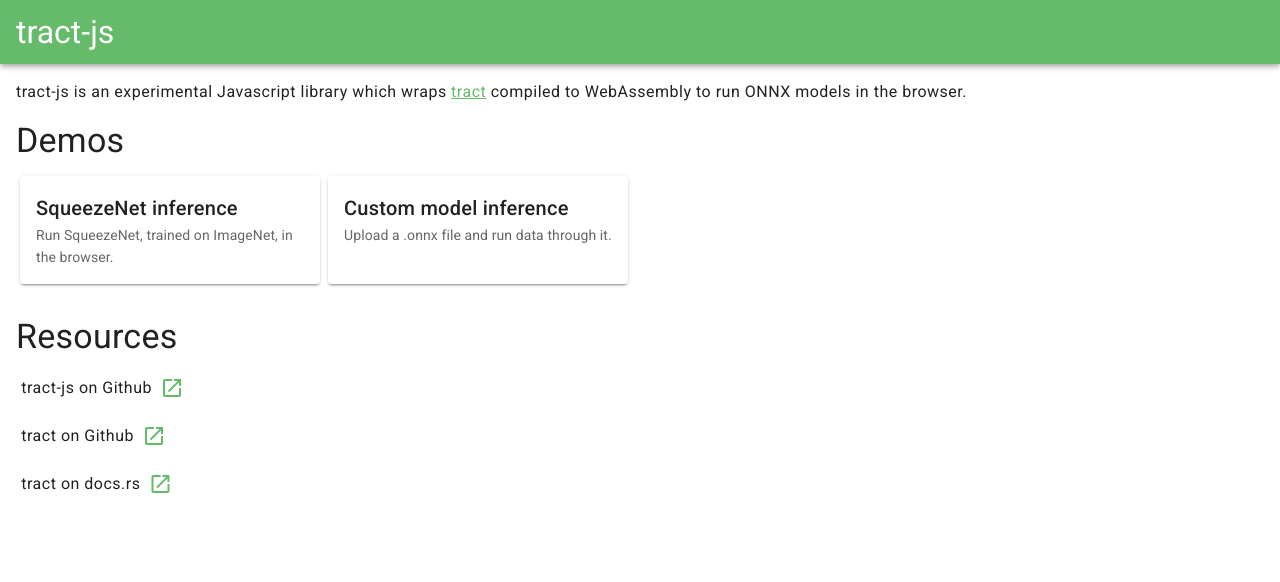
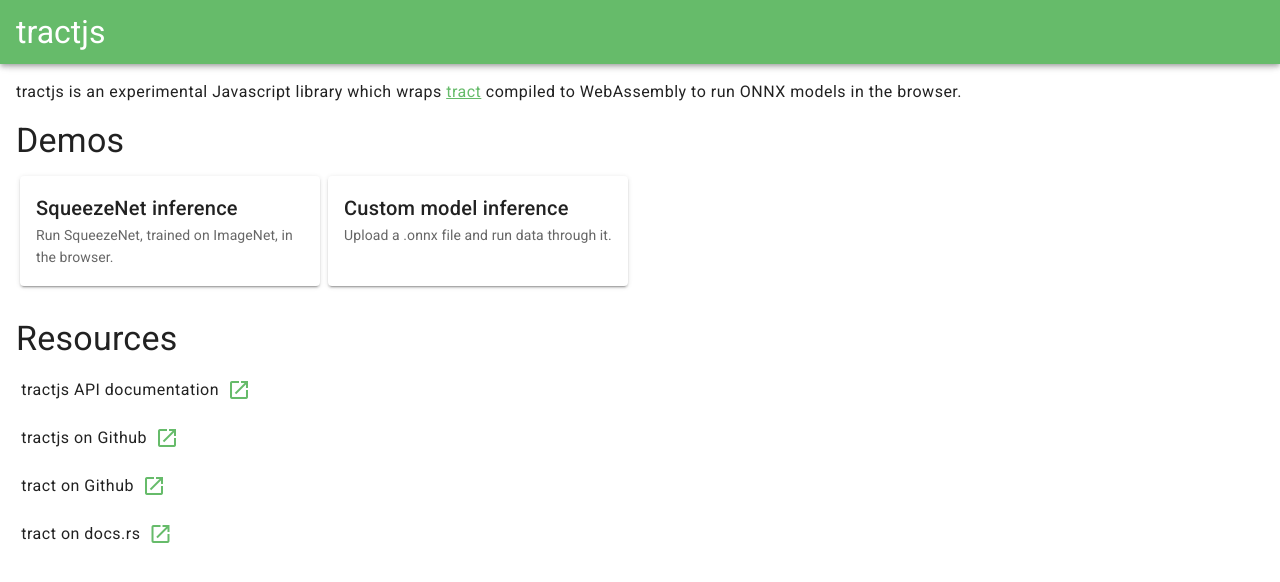
Before and after one commit to bminixhofer/tractjs, a Vue app in the folder demos/: page / in a window 1280 px wide. Shown: the top 582 px of the page. Built offline with nearby package versions, Linux system fonts and the light colour scheme.

Commit message:
tract-js -> tractjs, fix docs build

```diff
--- a/demos/src/App.vue
+++ b/demos/src/App.vue
@@ -3,7 +3,7 @@
     <v-app-bar app color="primary" dark>
       <div class="d-flex align-center">
         <router-link to="/">
-          <h1 class="white--text font-weight-regular">tract-js</h1>
+          <h1 class="white--text font-weight-regular">tractjs</h1>
         </router-link>
       </div>
     </v-app-bar>
--- a/demos/src/router/index.js
+++ b/demos/src/router/index.js
@@ -26,4 +26,14 @@
   routes
 });
 
+router.beforeEach((to, _, next) => {
+  const nearestWithTitle = to.matched.reverse().find(r => r.meta && r.meta.title);
+
+  if(nearestWithTitle) {
+    document.title = nearestWithTitle.meta.title;
+  }
+
+  next();
+});
+
 export default router;
--- a/demos/src/router/routes.json
+++ b/demos/src/router/routes.json
@@ -1,18 +1,30 @@
 [
     {
         "path": "/",
-        "name": "Home"
+        "name": "Home",
+        "meta": {
+            "title": "tractjs"
+        }
     },
     {
         "path": "/squeezenet",
-        "name": "Squeezenet"
+        "name": "Squeezenet",
+        "meta": {
+            "title": "Squeezenet Demo - tractjs"
+        }
     },
     {
         "path": "/custom-model",
-        "name": "CustomModel"
+        "name": "CustomModel",
+        "meta": {
+            "title": "Custom Model - tractjs"
+        }
     },
     {
         "path": "*",
-        "name": "404"
+        "name": "404",
+        "meta": {
+            "title": "404 Page Not Found - tractjs"
+        }
     }
 ]
--- a/demos/src/views/Home.vue
+++ b/demos/src/views/Home.vue
@@ -1,7 +1,7 @@
 <template>
   <div>
     <p class="body-1">
-      tract-js is an experimental Javascript library which wraps
+      tractjs is an experimental Javascript library which wraps
       <a
         href="https://github.com/snipsco/tract"
       >tract</a> compiled to WebAssembly to run ONNX models in the browser.
@@ -9,7 +9,7 @@
     <h2 class="display-1">Demos</h2>
     <div class="d-flex flex-wrap mt-2 mb-6 pl-1">
       <v-hover v-slot:default="{ hover }" v-for="(demo, i) in demos" :key="i">
-        <v-card :href="demo.href" width="300" class="ma-2 ml-0" :elevation="hover ? 4 : 2">
+        <v-card :href="demo.href" min-height="110" width="300" class="ma-2 ml-0" :elevation="hover ? 4 : 2">
           <v-card-title>{{demo.title}}</v-card-title>
           <v-card-subtitle>{{demo.text}}</v-card-subtitle>
         </v-card>
@@ -46,7 +46,11 @@
     ],
     resources: [
       {
-        title: "tract-js on Github",
+        title: "tractjs API documentation",
+        href: "/docs",
+      },
+      {
+        title: "tractjs on Github",
         href: "https://github.com/bminixhofer/tract-js"
       },
       {
```
Also changed, not shown: 2 other files (tests, documents, lock files or other folders).
